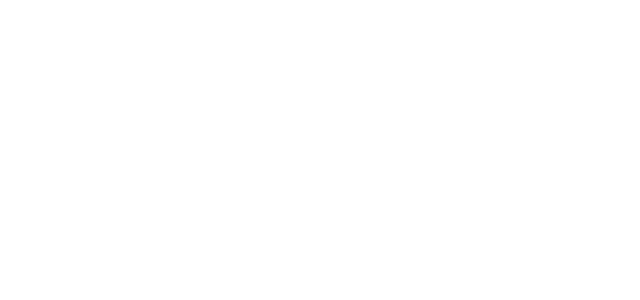
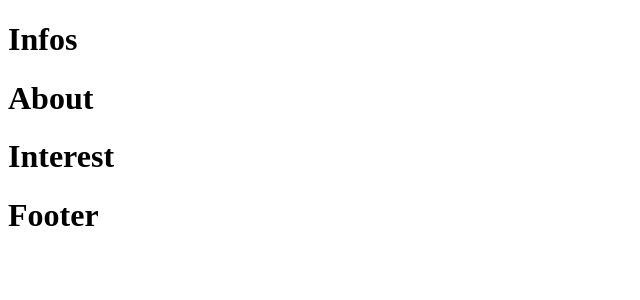
Before and after one commit to ArianDervishaj/digital-buisness-card, a React (Create React App) app: page / in a window 1280 px wide. Shown: the top 300 px of the page, without its empty margins (0-640 px from the left). Built offline with nearby package versions, Linux system fonts and the light colour scheme.

Commit message:
creation des differents components et affichage

```diff
--- a/src/App.js
+++ b/src/App.js
@@ -1,9 +1,17 @@
 import './style.css';
+import Infos from './components/Infos';
+import About from './components/About';
+import Interest from './components/Interest';
+import Footer from './components/Footer';
 
 function App() {
   return (
     <div className="App">
 
+      <Infos />
+      <About />
+      <Interest />
+      <Footer />
     </div>
   );
 }
--- /dev/null
+++ b/src/components/About.js
@@ -0,0 +1,9 @@
+import React from 'react';
+
+function About(){
+    return(
+        <h1>About</h1>
+    )
+}
+
+export default About;
--- /dev/null
+++ b/src/components/Footer.js
@@ -0,0 +1,9 @@
+import React from "react";
+
+function Footer(){
+    return (
+        <h1>Footer</h1>
+    )
+}
+
+export default Footer;
--- /dev/null
+++ b/src/components/Infos.js
@@ -0,0 +1,9 @@
+import React from 'react';
+
+function Infos(){
+    return (
+        <h1>Infos</h1>
+    )
+}
+
+export default Infos;
--- /dev/null
+++ b/src/components/Interest.js
@@ -0,0 +1,9 @@
+import React from 'react';
+
+function Interest(){
+    return(
+        <h1>Interest</h1>
+    )
+}
+
+export default Interest;
```
